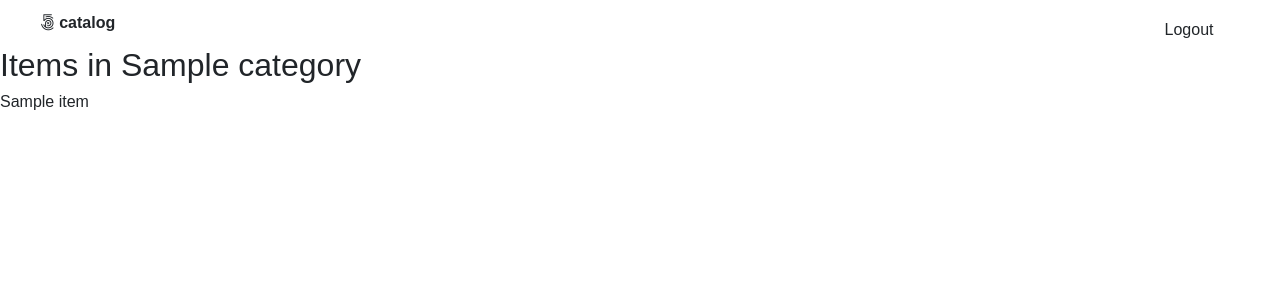
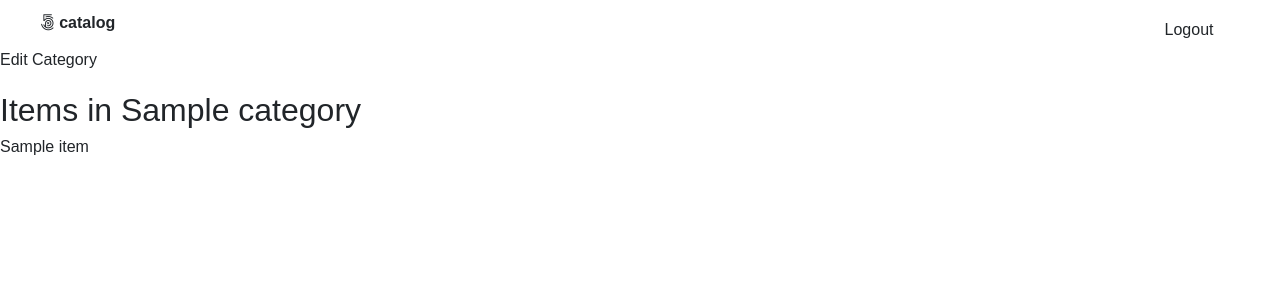
Before and after one commit to tayomadein/fsnd-catalog, a Flask app: page /category/1/items in a window 1280 px wide. Shown: the top 306 px of the page. Run offline with Flask 2, Linux system fonts and the light colour scheme; a user stored in the database is signed in; tables that the repository leaves empty hold one stand-in row (values such as "Sample post"); some libraries are stand-ins or nearby versions; some web fonts are replaced.

Commit message:
edit a category created by you

```diff
--- a/app.py
+++ b/app.py
@@ -194,10 +194,10 @@ def showCategory(cat_id):
     items = session.query(Item).filter_by(cat_id=cat_id)
     if 'username' not in login_session:
         return render_template('category.html',
-                               items=items, cat_name=cat_name)
+                               items=items, cat_name=cat_name, cat_id=cat_id)
     else:
         return render_template('category.html',
-                               login=True, items=items, cat_name=cat_name)
+                               login=True, items=items, cat_name=cat_name, cat_id=cat_id)
 
 
 @app.route('/category/<int:cat_id>/<int:item_id>')
@@ -221,7 +221,7 @@ def newCategory():
             name=request.form['name'], user_id=login_session['user_id'])
         session.add(newCategory)
         flash('%s has successfully created category' %
-              newCategory.name, login_session['username'])
+              login_session['username'], newCategory.name)
         session.commit()
         return redirect(url_for('showHome'))
     else:
@@ -248,10 +248,25 @@ def newItem():
             categories = session.query(Category).all()
             return render_template('newitem.html', categories=categories)
 
+@app.route('/category/<int:cat_id>/edit', methods=['GET', 'POST'])
+def editCategory(cat_id):
+    ''' Edit a category '''
+    edit_category = session.query(Category).filter_by(cat_id=cat_id).one()
+    if 'username' not in login_session:
+        return redirect('/login')
+    if edit_category.user_id != login_session['user_id']:
+        return "<script>function myFunction() {alert('You are not authorized to edit this category. Please create your own category in order to edit.');}</script><body onload='myFunction()''>"
+    if request.method == 'POST':
+        if request.form['name']:
+            edit_category.name = request.form['name']
+        flash('%s has successfully updated category' %
+            login_session['username'], edit_category.name)
+        session.commit()
+        return redirect(url_for('showCategory', cat_id=cat_id))
+    else:
+        return render_template('editcategory.html', category=edit_category)
 
 """
-@app.route('/category/<int: cat_id>/edit')
-@app.route('/category/<int: cat_id>/delete')
 @app.route('/category/<int: cat_id>/<int: item_id>/edit')
 @app.route('/category/<int: cat_id>/<int: item_id>/delete') """
 
--- a/templates/category.html
+++ b/templates/category.html
@@ -5,6 +5,11 @@
 {% block content %}
 <div class="row">
     <div class="items-block">
+        {% if login %}
+            <p>
+              <a href="{{url_for('editCategory', cat_id=cat_id)}}">Edit Category</a>
+            </p>
+        {% endif %}
         <h2>Items in {{cat_name}}</h2>
         {% for item in items %}
             <a href="{{url_for('showItem', cat_id = item.cat_id, item_id = item.item_id)}}"><h6>{{item.name}}</a></h6>
```
Also changed, not shown: templates/editcategory.html (+9 -0 lines).
